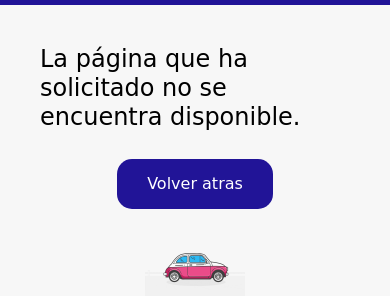
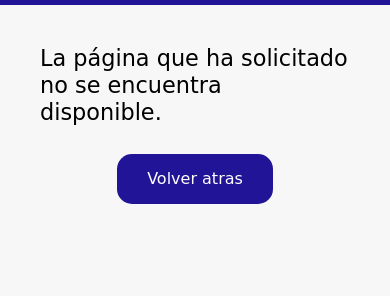
Before and after one commit to erikknudsen04/Concesionaria-DANAN, a website: page pages/notfound.html in a window 390 px wide. Shown: the part 51-347 px from the top of the page. Drawn offline with nearby package versions, Linux system fonts and the light colour scheme; a web font is replaced by a local one.

Commit message:
not found tamaño

```diff
--- a/scss/estilo.scss
+++ b/scss/estilo.scss
@@ -378,9 +378,7 @@
     padding: 20px;
     .notfoundTitulo{
         color: rgb(0, 0, 0);
-        font-size: 20px;
         padding: 20px;
-        font-size: 1.5rem;
     }
     .notfoundboton{
         padding: 13px 30px;
@@ -393,7 +391,6 @@
         }
     }
     .notfoundImagen{
-        width: 40%;
         padding: 20px;
     }
 
@@ -685,6 +682,15 @@
             padding: 35px 0px;
         }
     }
+    /*notfound*/
+    .notfoundTitulo{
+        color: rgb(0, 0, 0);
+        font-size: 1.1rem;
+        padding: 20px;
+    }
+    .notfoundImagen{
+        width: 70%;
+    }
 }
 @media (max-width: 1079px) {
     /*cajas de productos MAX 1080*/
@@ -719,6 +725,15 @@
             padding-top: 10px;font-size: 1.5rem;
 
         }
+    }
+    .notfoundTitulo{
+        color: rgb(0, 0, 0);
+        font-size: 1.4rem;
+        padding: 20px;
+
+    }
+    .notfoundImagen{
+        width: 100%;
     }
 }
 @media (min-width: 1080px) {
```
Also changed, not shown: css/estilos.css.
